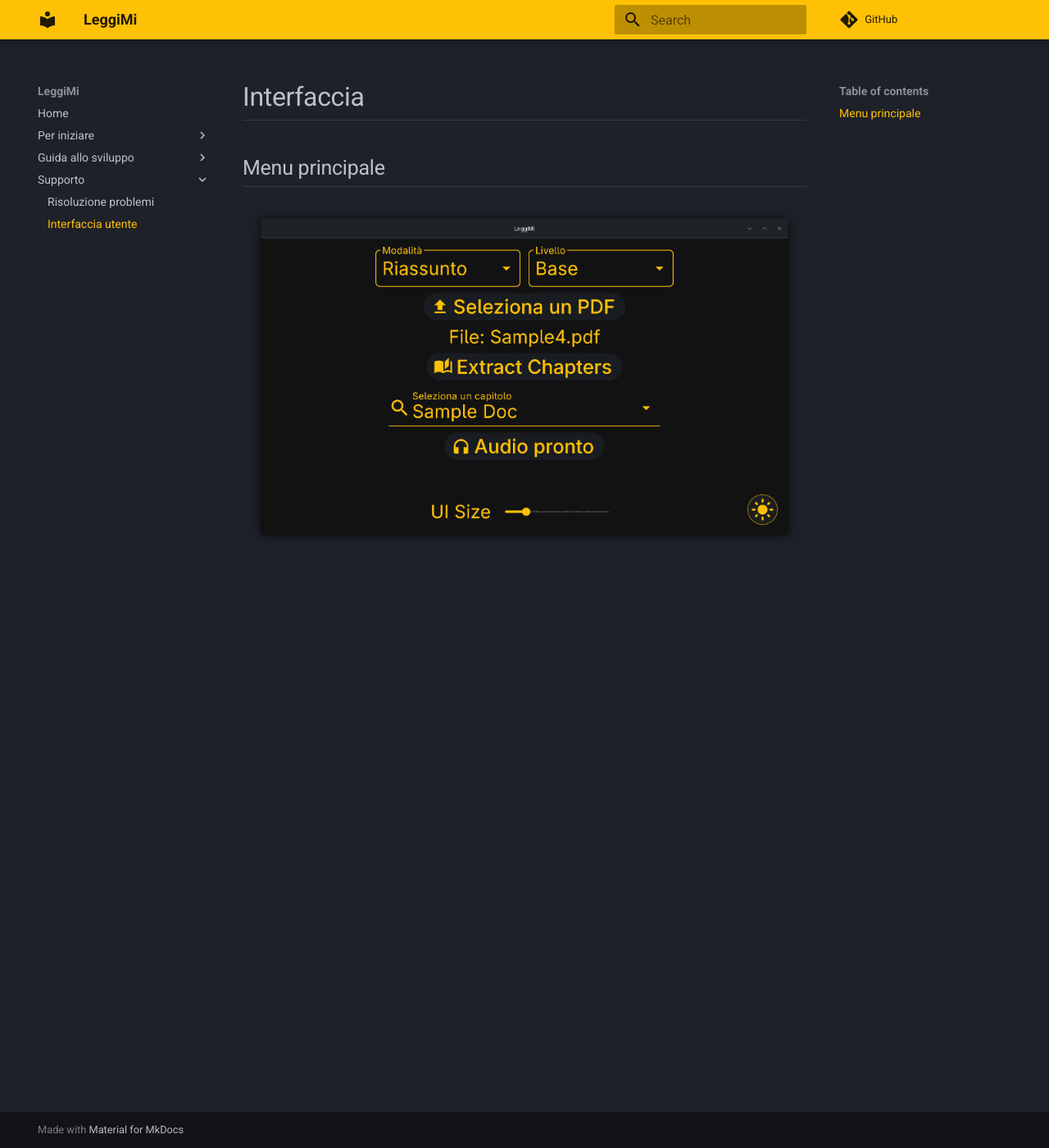
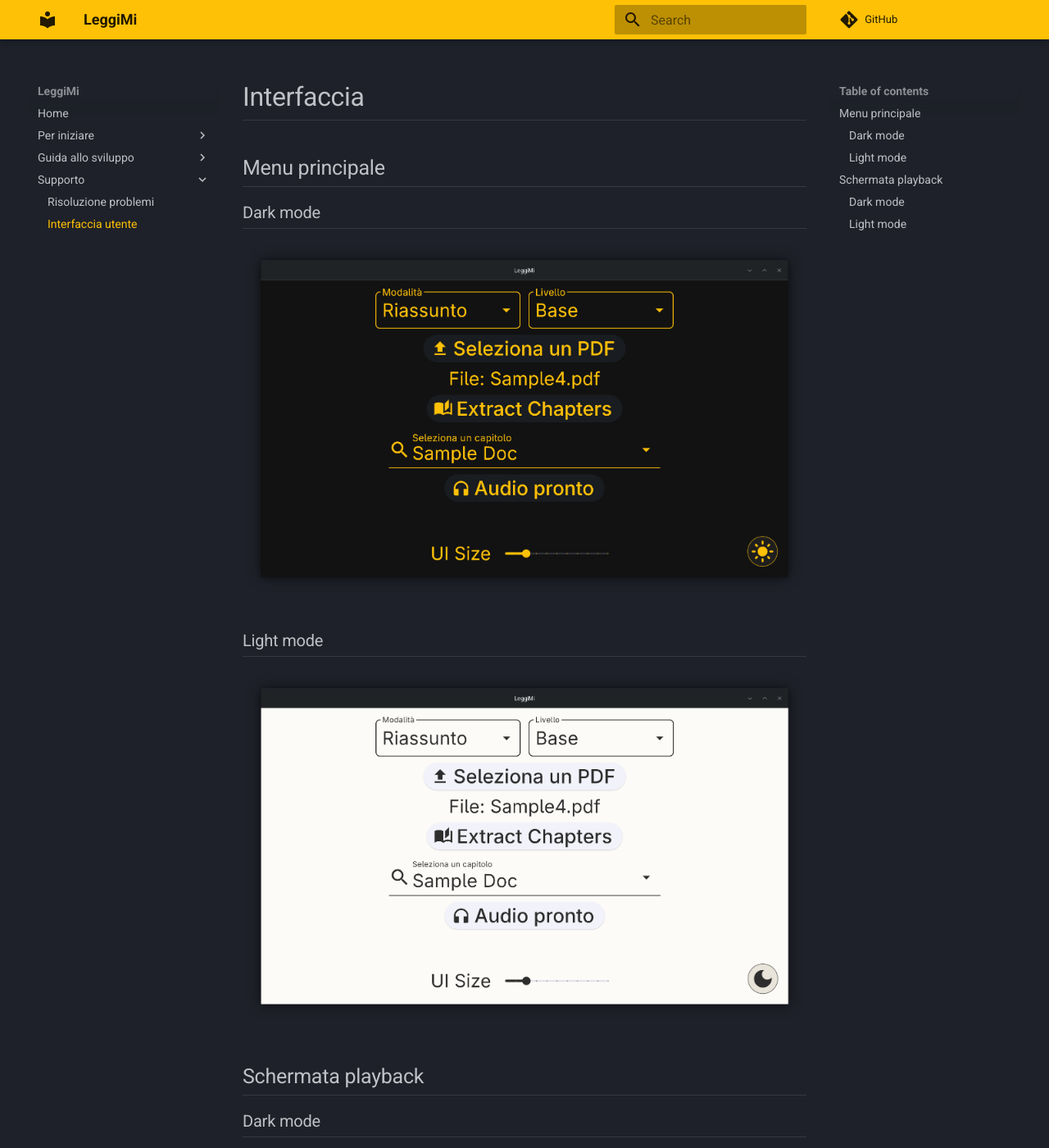
Before and after one commit to TheStxfan/leggimi, an MkDocs documentation site: the page built from docs/images.md, in a window 1280 px wide and 1400 px high. Shown: the whole window at 82% size. Built offline with MkDocs 1.6.1 and Material for MkDocs 9.7.7, drawn with Linux system fonts in a browser that asks for light colours; comment, search, counter and statistics services are not loaded.

Commit message:
docs: update images documentation and add new interface images for dark and light modes

```diff
--- a/docs/images.md
+++ b/docs/images.md
@@ -2,4 +2,20 @@
 
 ## Menu principale
 
-![Interfaccia principale](images/main.png)
+### Dark mode
+
+![Interfaccia principale scura](images/main_dark.png)
+
+### Light mode
+
+![Interfaccia principale chiara](images/main_light.png)
+
+## Schermata playback
+
+### Dark mode
+
+![Interfaccia principale scura](images/playback_dark.png)
+
+### Light mode
+
+![Interfaccia principale chiara](images/playback_light.png)
```
Also changed, not shown: docs/images/main_dark.png (renamed from docs/images/main.png), docs/images/main_light.png (added), docs/images/playback_dark.png (added), docs/images/playback_light.png (added).
